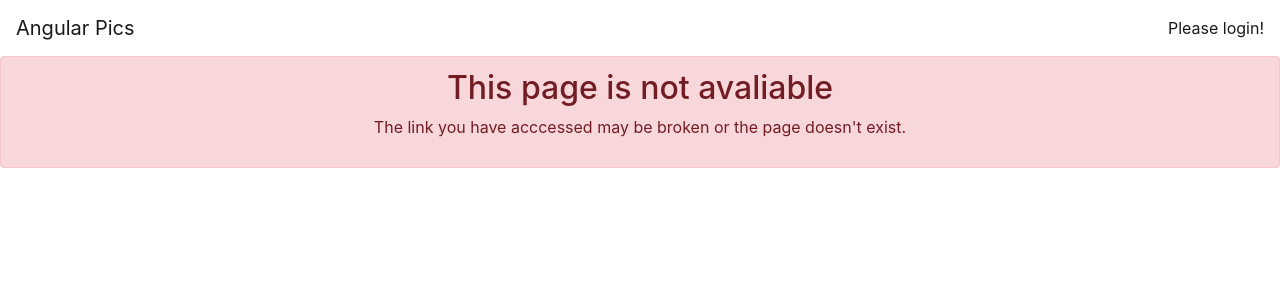
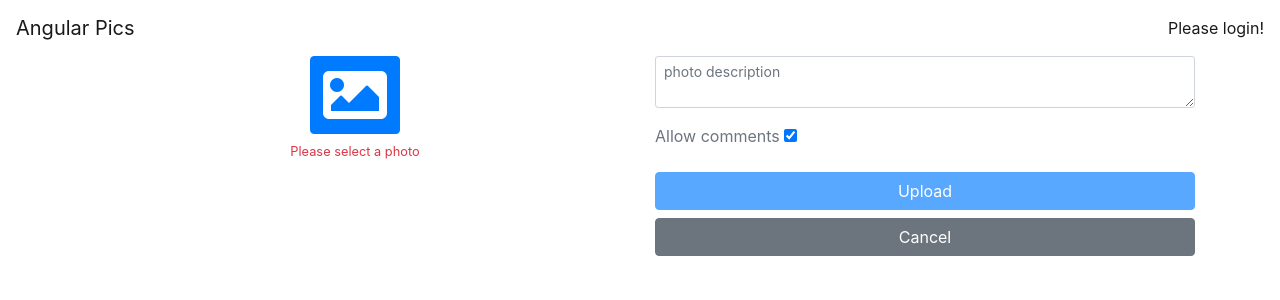
Before and after one commit to studiojms/angular-pics, an Angular app: page /p/add in a window 1280 px wide. Shown: the top 300 px of the page. Built offline with nearby package versions, Linux system fonts and the light colour scheme.

Commit message:
basic upload working

```diff
--- /dev/null
+++ b/src/app/photos/photo-form/photo-form.component.html
@@ -0,0 +1,63 @@
+<div class="container">
+  <form [formGroup]="photoForm" class="row" (submit)="upload()">
+    <div class="col-md-6 text-center">
+      <div class="form-group" *ngIf="!preview; else previewImage">
+        <button
+          type="button"
+          (click)="fileInput.click()"
+          class="btn btn-primary"
+        >
+          <i class="fa fa-image fa-4x align-middle"></i>
+        </button>
+        <input
+          #fileInput
+          hidden
+          formControlName="file"
+          type="file"
+          accept="image/*"
+          (change)="handleFile($event.target.files[0])"
+        />
+        <pic-validation-message
+          text="Please select a photo"
+          *ngIf="!!photoForm.get('file').errors?.required"
+        ></pic-validation-message>
+      </div>
+      <ng-template #previewImage>
+        <div class="text-center">
+          <pic-photo [url]="preview" title="Preview"></pic-photo>
+        </div>
+      </ng-template>
+    </div>
+
+    <div class="col-md-6">
+      <div class="form-group">
+        <textarea
+          formControlName="description"
+          class="form-control form-control-sm"
+          placeholder="photo description"
+        ></textarea>
+        <pic-validation-message
+          text="Max length is 300"
+          *ngIf="!!photoForm.get('description').errors?.maxlength"
+        ></pic-validation-message>
+      </div>
+
+      <div class="form-group">
+        <label class="text-muted">
+          Allow comments
+          <input formControlName="allowComments" type="checkbox" />
+        </label>
+      </div>
+
+      <button
+        [disabled]="photoForm.invalid"
+        type="submit"
+        class="btn btn-primary btn-block"
+      >
+        Upload
+      </button>
+
+      <a class="btn btn-secondary btn-block">Cancel</a>
+    </div>
+  </form>
+</div>
--- /dev/null
+++ b/src/app/photos/photo-form/photo-form.component.ts
@@ -0,0 +1,49 @@
+import { Component, OnInit } from "@angular/core";
+import { FormBuilder, FormGroup, Validators } from "@angular/forms";
+import { PhotoService } from "../photo/photo.service";
+import { Router } from "@angular/router";
+
+@Component({
+  selector: "pic-upload",
+  templateUrl: "./photo-form.component.html",
+  styleUrls: ["./photo-form.component.css"],
+})
+export class PhotoFormComponent implements OnInit {
+  photoForm: FormGroup;
+  file: File;
+  preview: string;
+
+  constructor(
+    private formBuilder: FormBuilder,
+    private photoService: PhotoService,
+    private router: Router
+  ) {}
+
+  ngOnInit() {
+    this.photoForm = this.formBuilder.group({
+      file: ["", Validators.required],
+      description: ["", Validators.maxLength(300)],
+      allowComments: [true],
+    });
+  }
+
+  upload() {
+    const description = this.photoForm.get("description").value;
+    const allowComments = this.photoForm.get("allowComments").value;
+
+    this.photoService
+      .upload(description, allowComments, this.file)
+      .subscribe(() => this.router.navigate([""]));
+  }
+
+  handleFile(file: File) {
+    this.file = file;
+    const reader = new FileReader();
+
+    reader.onload = (event: any) => {
+      this.preview = event.target.result;
+    };
+
+    reader.readAsDataURL(file);
+  }
+}
--- a/src/app/photos/photo/photo.component.ts
+++ b/src/app/photos/photo/photo.component.ts
@@ -1,15 +1,29 @@
-import { Component, Input } from '@angular/core';
+import { Component, Input } from "@angular/core";
+
+const IMG_API_URL = "http://localhost:3000/imgs";
 
 @Component({
-  selector: 'pic-photo',
-  templateUrl: './photo.component.html',
+  selector: "pic-photo",
+  templateUrl: "./photo.component.html",
 })
 export class PhotoComponent {
-  @Input()
-  url = '';
+  private _url = "";
 
   @Input()
-  alt = '';
+  set url(url: string) {
+    if (!url.startsWith("data")) {
+      this._url = `${IMG_API_URL}/${url}`;
+    } else {
+      this._url = url;
+    }
+  }
+
+  get url() {
+    return this._url;
+  }
+
+  @Input()
+  alt = "";
 
   @Input()
   comments: number;
--- a/src/app/photos/photo/photo.service.ts
+++ b/src/app/photos/photo/photo.service.ts
@@ -1,9 +1,9 @@
-import { Injectable } from '@angular/core';
-import { HttpClient, HttpParams } from '@angular/common/http';
-import { IPhoto } from './photo';
-import { Observable } from 'rxjs';
+import { Injectable } from "@angular/core";
+import { HttpClient, HttpParams } from "@angular/common/http";
+import { IPhoto } from "./photo";
+import { Observable } from "rxjs";
 
-@Injectable({ providedIn: 'root' })
+@Injectable({ providedIn: "root" })
 export class PhotoService {
   constructor(private http: HttpClient) {}
 
@@ -11,9 +11,22 @@ export class PhotoService {
     return this.http.get<IPhoto[]>(`http://localhost:3000/${userName}/photos`);
   }
 
-  listForUserPaginated(userName: string, page: number = 1): Observable<IPhoto[]> {
-    const params = new HttpParams().append('page', page.toString());
+  listForUserPaginated(
+    userName: string,
+    page: number = 1
+  ): Observable<IPhoto[]> {
+    const params = new HttpParams().append("page", page.toString());
 
-    return this.http.get<IPhoto[]>(`http://localhost:3000/${userName}/photos`, { params });
+    return this.http.get<IPhoto[]>(`http://localhost:3000/${userName}/photos`, {
+      params,
+    });
+  }
+
+  upload(description: string, allowComments: boolean, file: File) {
+    const formData = new FormData();
+    formData.append("description", description);
+    formData.append("allowComments", allowComments ? "true" : "false");
+    formData.append("imageFile", file);
+    return this.http.post(`http://localhost:3000/photos/upload`, formData);
   }
 }
```
Also changed, not shown: src/app/app.routing.module.ts (+17 -16 lines), src/app/photos/photo-form/photo-form.module.ts (added, +20 -0 lines), src/app/photos/photos.module.ts (+5 -4 lines), src/app/photos/photo-form/photo-form.component.css (added), 6 other files (tests, documents, lock files or other folders).
